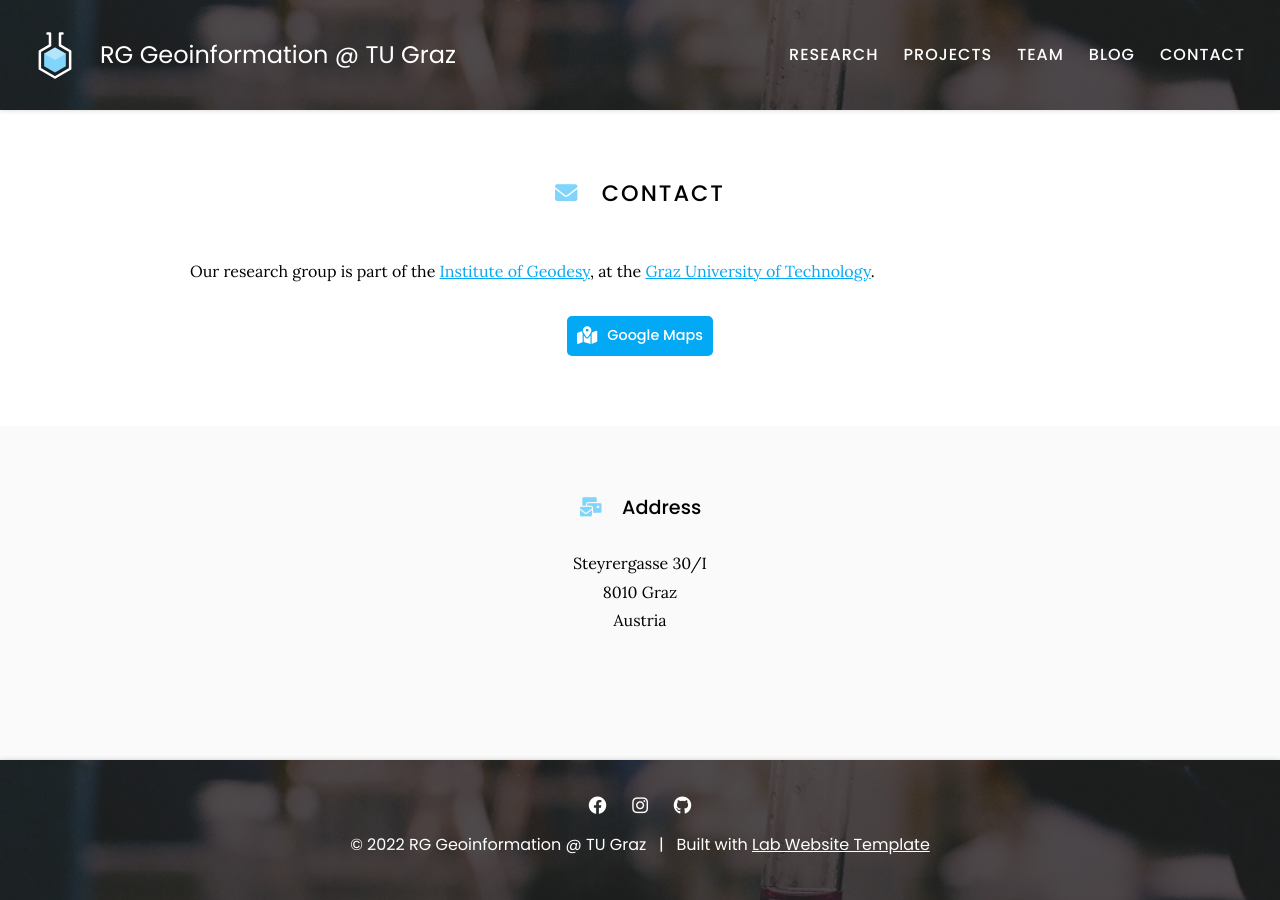
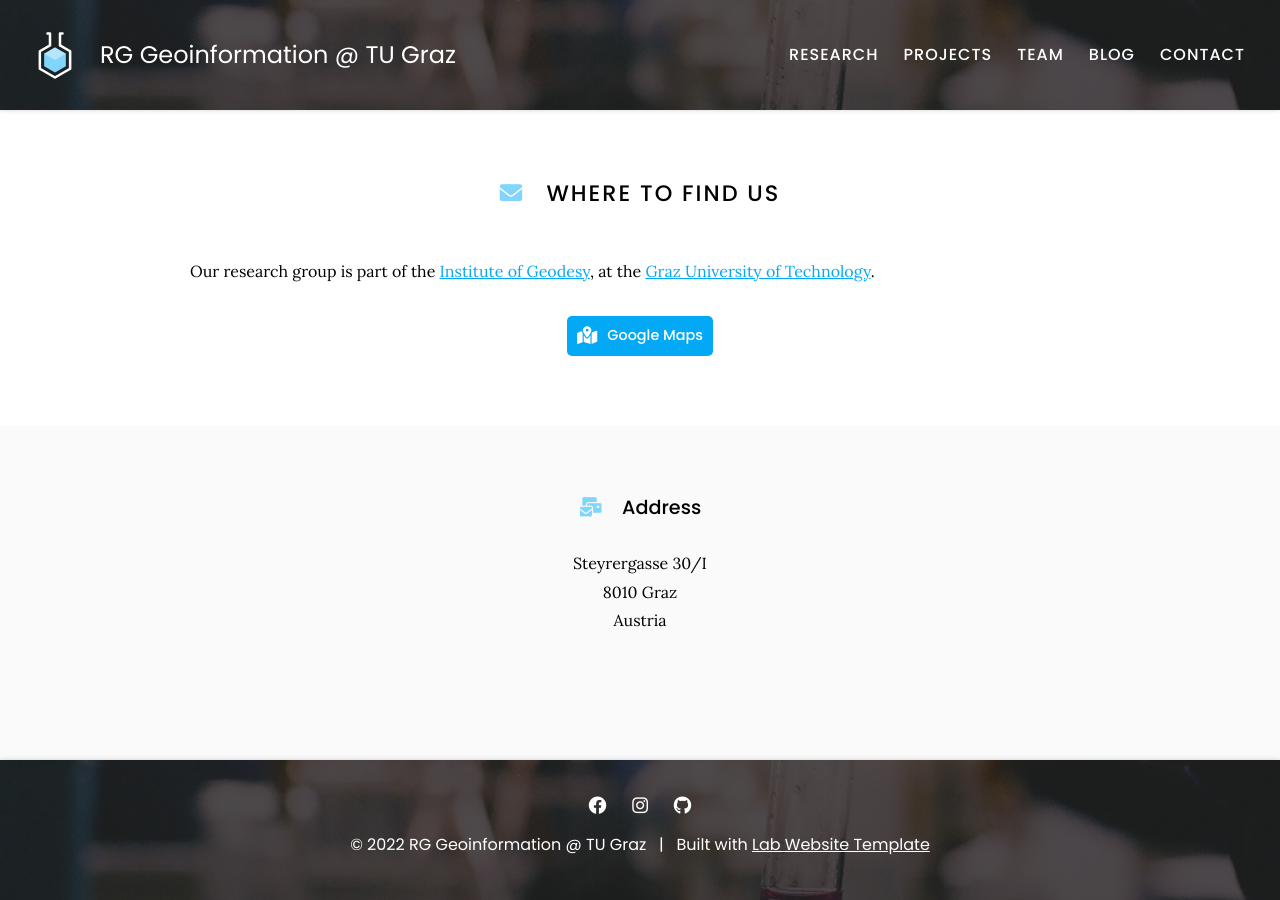
Before and after one commit to Geoinfo-TUGraz/Geoinfo-TUGraz.github.io, a Jekyll site: the page built from contact/index.md, in a window 1280 px wide. Built offline with Jekyll 4.4.1, drawn with Linux system fonts in a browser that asks for light colours.

Commit message:
Update index.md

```diff
--- a/contact/index.md
+++ b/contact/index.md
@@ -5,7 +5,7 @@
   tooltip: Get in touch with us
 ---
 
-# <i class="fas fa-envelope"></i>Contact
+# <i class="fas fa-envelope"></i>Where to find us
 
 Our research group is part of the [Institute of Geodesy](https://www.tugraz.at/institute/ifg/home), at the [Graz University of Technology](https://www.tugraz.at).
 
```
